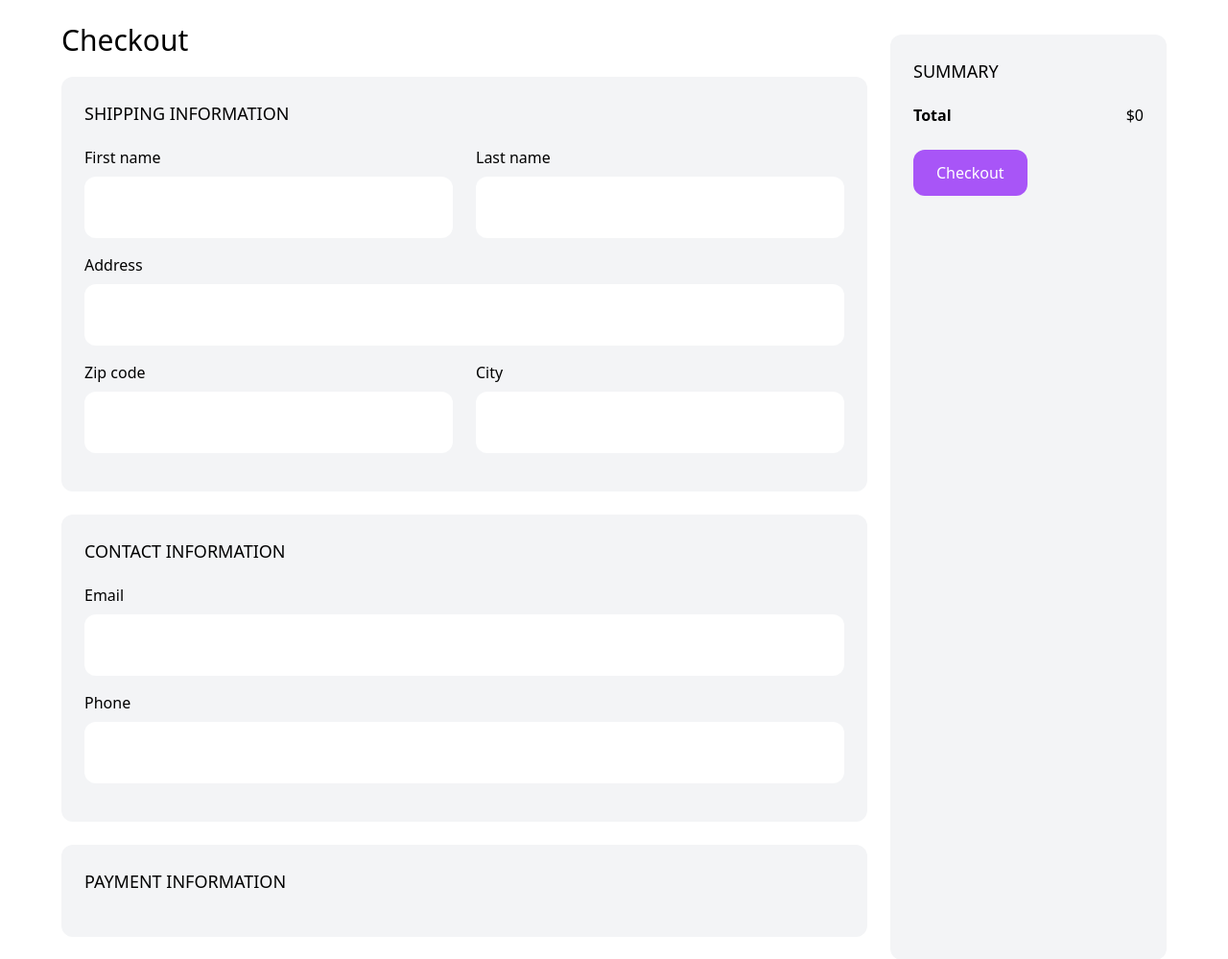
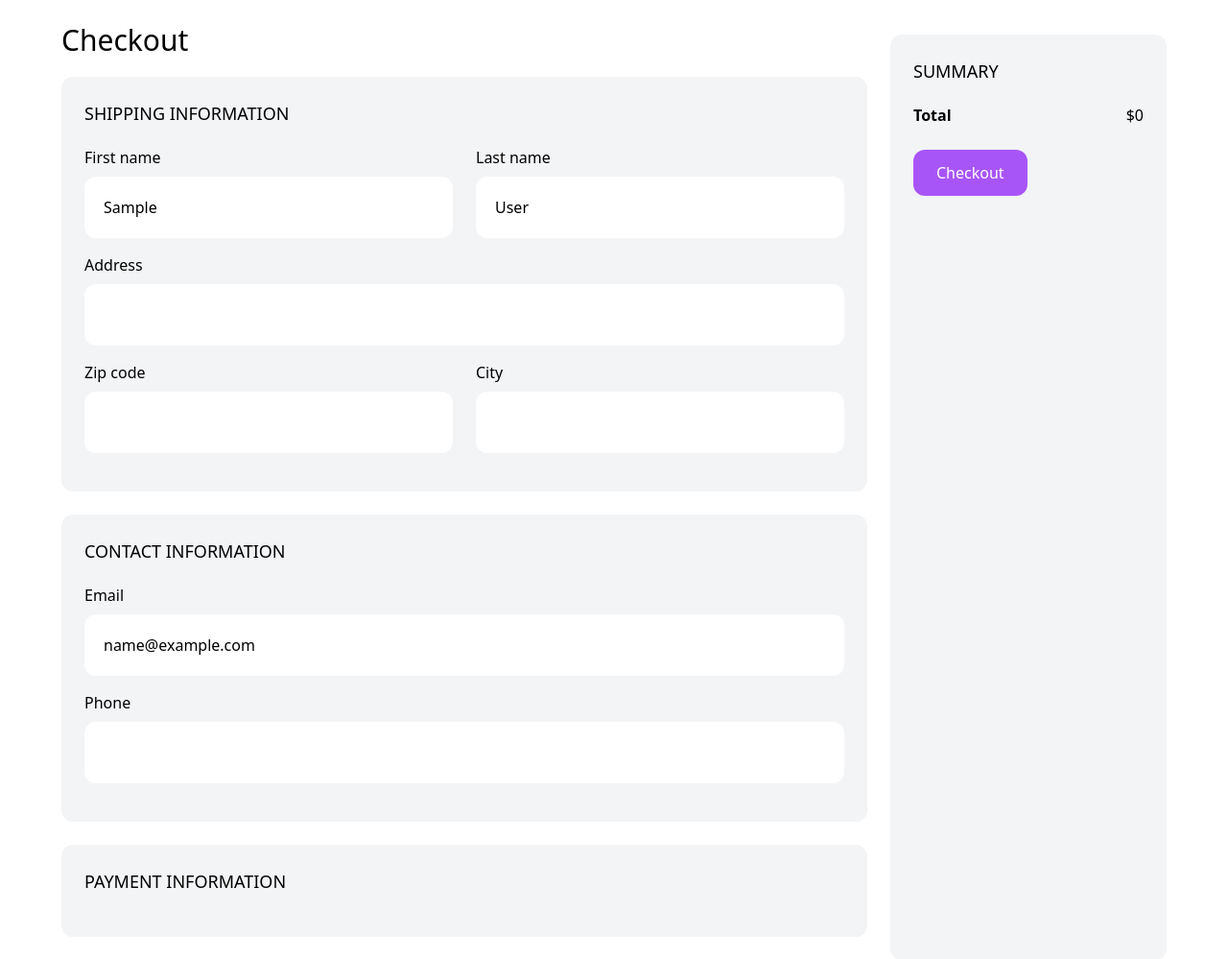
Before and after one commit to syyr66/Nordic-Homes-Website, a Django app: page /cart/checkout/ in a window 1280 px wide. Shown: the part 78-1077 px from the top of the page at 96% size. Run offline with Django 5.2, Linux system fonts and the light colour scheme; the visitor is signed in with stand-in values (Sample User, id 1); some libraries are stand-ins or nearby versions.

Commit message:
make email, first and last name fields prepopulated with respective account info

```diff
--- a/cart/templates/cart/checkout.html
+++ b/cart/templates/cart/checkout.html
@@ -12,11 +12,11 @@
                 <div class="flex space-x-6">
                     <div class="w-1/2 mb-4">
                         <label for="" class="inline-block mb-2">First name</label>
-                        <input type="text" id="" class="w-full p-5 rounded-xl">
+                        <input type="text" id="" class="w-full p-5 rounded-xl" value="{{ request.user.first_name }}">
                     </div>
                     <div class="w-1/2 mb-4">
                         <label for="" class="inline-block mb-2">Last name</label>
-                        <input type="text" id="" class="w-full p-5 rounded-xl">
+                        <input type="text" id="" class="w-full p-5 rounded-xl" value="{{ request.user.last_name }}">
                     </div>
                 </div>
                 <div class="mb-4">
@@ -38,7 +38,7 @@
                 <h2 class="mb-5 uppercase text-lg">Contact information</h2>
                 <div class="mb-4">
                     <label for="" class="inline-block mb-2">Email</label>
-                    <input type="email" id="" class="w-full p-5 rounded-xl">
+                    <input type="email" id="" class="w-full p-5 rounded-xl" value="{{ request.user.email }}">
                 </div>
                 <div class="mb-4">
                     <label for="" class="inline-block mb-2">Phone</label>
```
